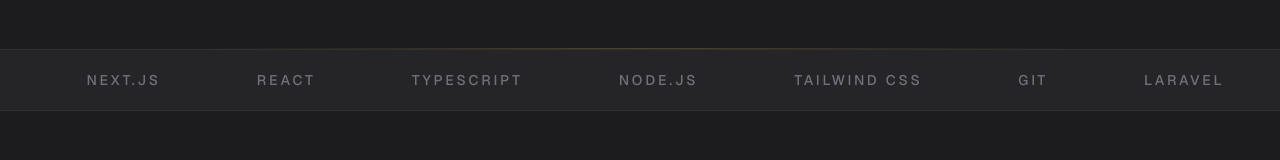
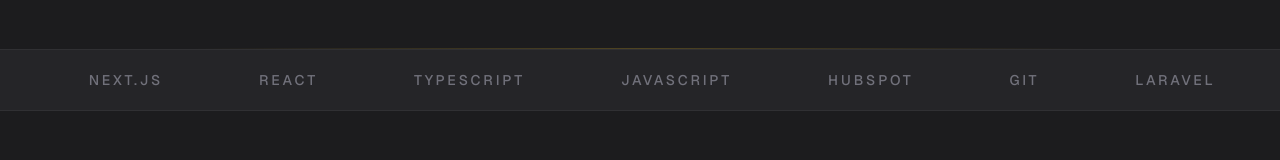
Before and after one commit to atgueta1/portfolio-2026, a Next.js app: page / in a window 1280 px wide. Shown: the part 751-911 px from the top of the page. Built offline with nearby package versions, Linux system fonts and the light colour scheme.

Commit message:
Fix marquee loop

```diff
--- a/src/data/site.ts
+++ b/src/data/site.ts
@@ -44,8 +44,8 @@
     "Next.js",
     "React",
     "TypeScript",
-    "Node.js",
-    "Tailwind CSS",
+    "JavaScript",
+    "HubSpot",
     "Git",
   ],
   about: `I'm a software developer passionate about crafting digital products that feel effortless to use. My main stack is Laravel — building robust APIs, authentication, and business logic — paired with Next.js and React for fast, accessible frontends.
```
